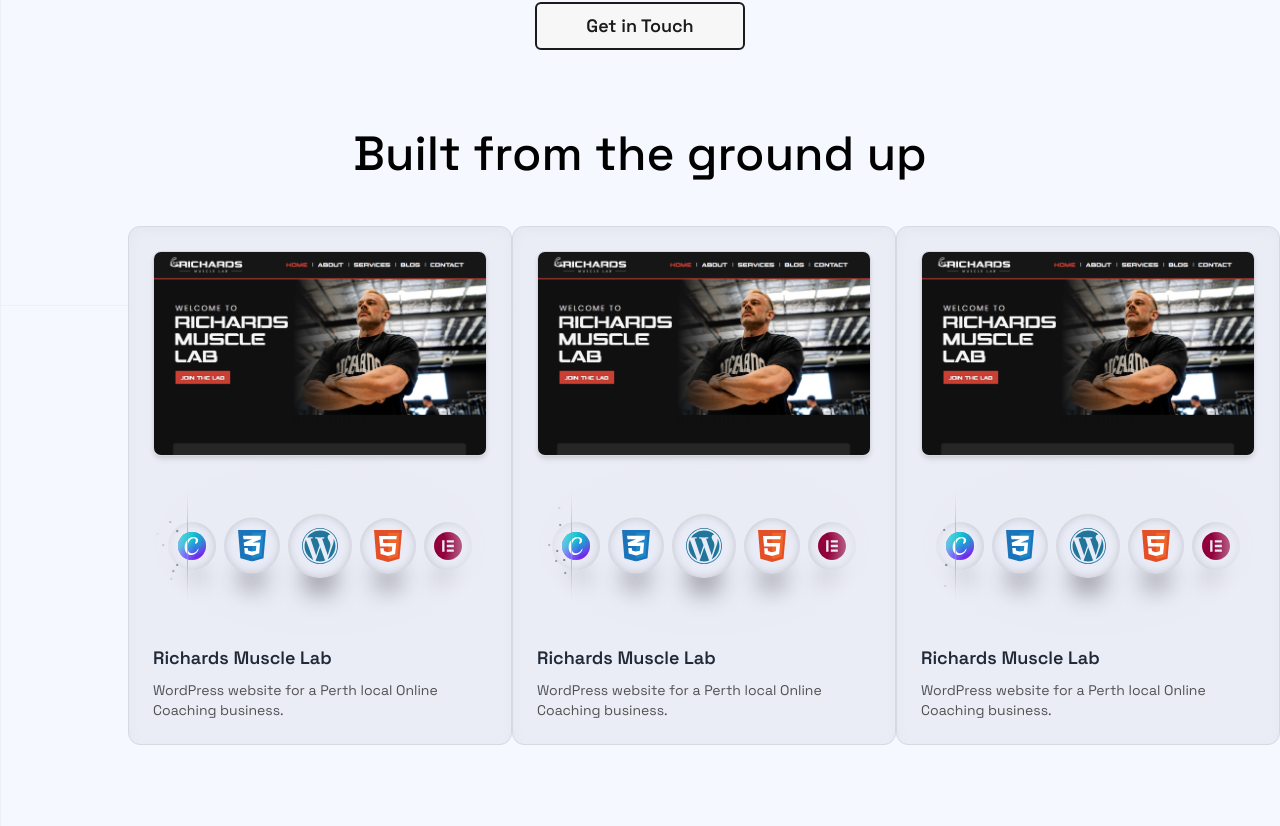
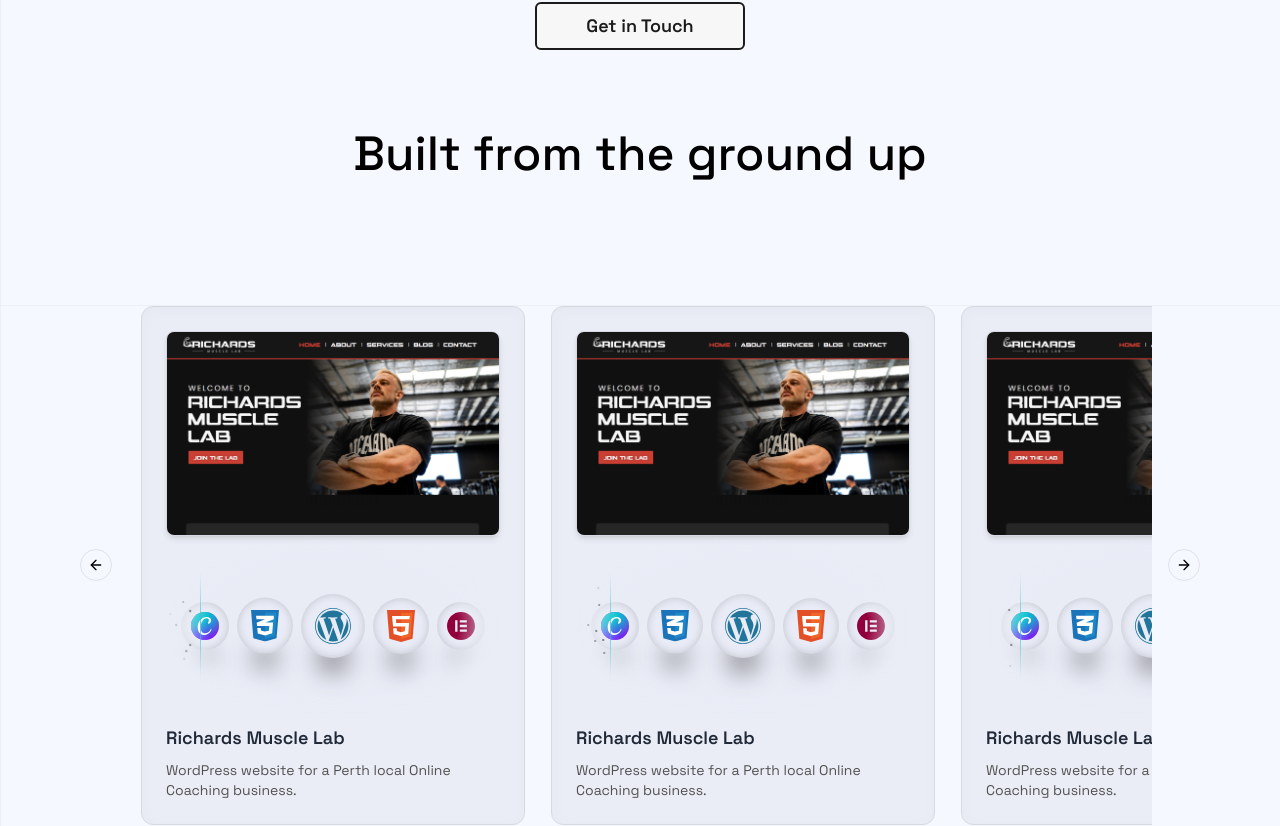
Before and after one commit to aidan-0/digi-designs, a Next.js app: page /showcase in a window 1280 px wide. Shown: the part 495-1321 px from the top of the page. Built offline with nearby package versions, Linux system fonts and the light colour scheme.

Commit message:
add carousel and began to style responsively

```diff
--- a/app/showcase/page.tsx
+++ b/app/showcase/page.tsx
@@ -71,7 +71,7 @@
 				{/* Projects Section */}
 				<div
 					id="projects"
-					className="px-5 sm:px-10 lg:px-20 xl:px-0 xl:w-4/5 2xl:w-[68%] md:mx-auto mt-12 md:mt-20 max-w-[1600px]"
+					className="px-5 sm:px-10 lg:px-20 xl:px-0 md:mx-auto mt-12 md:mt-20"
 				>
 					<h2 className="text-3xl md:text-5xl md:text-center font-medium">
 						Built from the ground up
--- a/components/ProjectCard.tsx
+++ b/components/ProjectCard.tsx
@@ -4,6 +4,14 @@
 import { cn } from "@/lib/utils";
 import { projects } from "@/data";
 import Image from "next/image";
+import {
+	Carousel,
+	CarouselContent,
+	CarouselItem,
+	CarouselNext,
+	CarouselPrevious,
+  } from "@/components/ui/carousel"
+
 
 export default function ProjectCard() {
 	useEffect(() => {
@@ -65,8 +73,12 @@
 
 	return (
 		<>
+		<Carousel className="max-w-[1600px] flex align-middle px-5 sm:px-10 lg:px-20 xl:px-0 xl:w-4/5 2xl:w-[68%] md:mx-auto py-12 md:py-20 "
+		opts={{align: "start", loop: true}}>
+		<CarouselContent className="m-0 max-w-[1600px]">
 			{projects.map((project, index) => (
-				<Card key={index}>
+				<CarouselItem className="md:basis-1/3 lg:basis-[410px] p-0" key={index}>
+				<Card >
 					<Image
 						src={project.image}
 						width={300}
@@ -129,7 +141,12 @@
 					<CardTitle>{project.title}</CardTitle>
 					<CardDescription>{project.description}</CardDescription>
 				</Card>
+				</CarouselItem >
 			))}
+			</CarouselContent >
+			<CarouselPrevious />
+			<CarouselNext />
+		</Carousel>
 		</>
 	);
 }
@@ -194,7 +211,6 @@
 		</div>
 	);
 };
-
 
 // Outer Card
 export const Card = ({
--- a/components/ui/button.tsx
+++ b/components/ui/button.tsx
@@ -5,7 +5,7 @@
 import { cn } from "@/lib/utils"
 
 const buttonVariants = cva(
-  "inline-flex items-center justify-center whitespace-nowrap rounded-md text-sm font-medium ring-offset-background transition-colors focus-visible:outline-none focus-visible:ring-1 focus-visible:ring-ring focus-visible:ring-offset-2 disabled:pointer-events-none disabled:opacity-50",
+  "inline-flex items-center justify-center whitespace-nowrap rounded-md text-sm font-medium ring-offset-background transition-colors focus-visible:outline-none focus-visible:ring-2 focus-visible:ring-ring focus-visible:ring-offset-2 disabled:pointer-events-none disabled:opacity-50",
   {
     variants: {
       variant: {
@@ -13,7 +13,7 @@
         destructive:
           "bg-destructive text-destructive-foreground hover:bg-destructive/90",
         outline:
-          "border border-input bg-dd-light dark:bg-background dark:hover:bg-card border-slate-300 hover:text-accent-foreground dark:p-[22px]",
+          "border border-input bg-background hover:bg-accent hover:text-accent-foreground",
         secondary:
           "bg-secondary text-secondary-foreground hover:bg-secondary/80",
         ghost: "hover:bg-accent hover:text-accent-foreground",
@@ -23,7 +23,7 @@
         default: "h-10 px-4 py-2",
         sm: "h-9 rounded-md px-3",
         lg: "h-11 rounded-md px-8",
-        icon: "h-12 w-12",
+        icon: "h-10 w-10",
       },
     },
     defaultVariants: {
--- /dev/null
+++ b/components/ui/carousel.tsx
@@ -0,0 +1,262 @@
+"use client"
+
+import * as React from "react"
+import useEmblaCarousel, {
+  type UseEmblaCarouselType,
+} from "embla-carousel-react"
+import { ArrowLeft, ArrowRight } from "lucide-react"
+
+import { cn } from "@/lib/utils"
+import { Button } from "@/components/ui/button"
+
+type CarouselApi = UseEmblaCarouselType[1]
+type UseCarouselParameters = Parameters<typeof useEmblaCarousel>
+type CarouselOptions = UseCarouselParameters[0]
+type CarouselPlugin = UseCarouselParameters[1]
+
+type CarouselProps = {
+  opts?: CarouselOptions
+  plugins?: CarouselPlugin
+  orientation?: "horizontal" | "vertical"
+  setApi?: (api: CarouselApi) => void
+}
+
+type CarouselContextProps = {
+  carouselRef: ReturnType<typeof useEmblaCarousel>[0]
+  api: ReturnType<typeof useEmblaCarousel>[1]
+  scrollPrev: () => void
+  scrollNext: () => void
+  canScrollPrev: boolean
+  canScrollNext: boolean
+} & CarouselProps
+
+const CarouselContext = React.createContext<CarouselContextProps | null>(null)
+
+function useCarousel() {
+  const context = React.useContext(CarouselContext)
+
+  if (!context) {
+    throw new Error("useCarousel must be used within a <Carousel />")
+  }
+
+  return context
+}
+
+const Carousel = React.forwardRef<
+  HTMLDivElement,
+  React.HTMLAttributes<HTMLDivElement> & CarouselProps
+>(
+  (
+    {
+      orientation = "horizontal",
+      opts,
+      setApi,
+      plugins,
+      className,
+      children,
+      ...props
+    },
+    ref
+  ) => {
+    const [carouselRef, api] = useEmblaCarousel(
+      {
+        ...opts,
+        axis: orientation === "horizontal" ? "x" : "y",
+      },
+      plugins
+    )
+    const [canScrollPrev, setCanScrollPrev] = React.useState(false)
+    const [canScrollNext, setCanScrollNext] = React.useState(false)
+
+    const onSelect = React.useCallback((api: CarouselApi) => {
+      if (!api) {
+        return
+      }
+
+      setCanScrollPrev(api.canScrollPrev())
+      setCanScrollNext(api.canScrollNext())
+    }, [])
+
+    const scrollPrev = React.useCallback(() => {
+      api?.scrollPrev()
+    }, [api])
+
+    const scrollNext = React.useCallback(() => {
+      api?.scrollNext()
+    }, [api])
+
+    const handleKeyDown = React.useCallback(
+      (event: React.KeyboardEvent<HTMLDivElement>) => {
+        if (event.key === "ArrowLeft") {
+          event.preventDefault()
+          scrollPrev()
+        } else if (event.key === "ArrowRight") {
+          event.preventDefault()
+          scrollNext()
+        }
+      },
+      [scrollPrev, scrollNext]
+    )
+
+    React.useEffect(() => {
+      if (!api || !setApi) {
+        return
+      }
+
+      setApi(api)
+    }, [api, setApi])
+
+    React.useEffect(() => {
+      if (!api) {
+        return
+      }
+
+      onSelect(api)
+      api.on("reInit", onSelect)
+      api.on("select", onSelect)
+
+      return () => {
+        api?.off("select", onSelect)
+      }
+    }, [api, onSelect])
+
+    return (
+      <CarouselContext.Provider
+        value={{
+          carouselRef,
+          api: api,
+          opts,
+          orientation:
+            orientation || (opts?.axis === "y" ? "vertical" : "horizontal"),
+          scrollPrev,
+          scrollNext,
+          canScrollPrev,
+          canScrollNext,
+        }}
+      >
+        <div
+          ref={ref}
+          onKeyDownCapture={handleKeyDown}
+          className={cn("relative", className)}
+          role="region"
+          aria-roledescription="carousel"
+          {...props}
+        >
+          {children}
+        </div>
+      </CarouselContext.Provider>
+    )
+  }
+)
+Carousel.displayName = "Carousel"
+
+const CarouselContent = React.forwardRef<
+  HTMLDivElement,
+  React.HTMLAttributes<HTMLDivElement>
+>(({ className, ...props }, ref) => {
+  const { carouselRef, orientation } = useCarousel()
+
+  return (
+    <div ref={carouselRef} className="overflow-hidden">
+      <div
+        ref={ref}
+        className={cn(
+          "flex",
+          orientation === "horizontal" ? "-ml-4" : "-mt-4 flex-col",
+          className
+        )}
+        {...props}
+      />
+    </div>
+  )
+})
+CarouselContent.displayName = "CarouselContent"
+
+const CarouselItem = React.forwardRef<
+  HTMLDivElement,
+  React.HTMLAttributes<HTMLDivElement>
+>(({ className, ...props }, ref) => {
+  const { orientation } = useCarousel()
+
+  return (
+    <div
+      ref={ref}
+      role="group"
+      aria-roledescription="slide"
+      className={cn(
+        "min-w-0 shrink-0 grow-0 basis-full",
+        orientation === "horizontal" ? "pl-4" : "pt-4",
+        className
+      )}
+      {...props}
+    />
+  )
+})
+CarouselItem.displayName = "CarouselItem"
+
+const CarouselPrevious = React.forwardRef<
+  HTMLButtonElement,
+  React.ComponentProps<typeof Button>
+>(({ className, variant = "outline", size = "icon", ...props }, ref) => {
+  const { orientation, scrollPrev, canScrollPrev } = useCarousel()
+
+  return (
+    <Button
+      ref={ref}
+      variant={variant}
+      size={size}
+      className={cn(
+        "absolute  h-8 w-8 rounded-full",
+        orientation === "horizontal"
+          ? "-left-12 top-1/2 -translate-y-1/2"
+          : "-top-12 left-1/2 -translate-x-1/2 rotate-90",
+        className
+      )}
+      disabled={!canScrollPrev}
+      onClick={scrollPrev}
+      {...props}
+    >
+      <ArrowLeft className="h-4 w-4" />
+      <span className="sr-only">Previous slide</span>
+    </Button>
+  )
+})
+CarouselPrevious.displayName = "CarouselPrevious"
+
+const CarouselNext = React.forwardRef<
+  HTMLButtonElement,
+  React.ComponentProps<typeof Button>
+>(({ className, variant = "outline", size = "icon", ...props }, ref) => {
+  const { orientation, scrollNext, canScrollNext } = useCarousel()
+
+  return (
+    <Button
+      ref={ref}
+      variant={variant}
+      size={size}
+      className={cn(
+        "absolute h-8 w-8 rounded-full",
+        orientation === "horizontal"
+          ? "-right-12 top-1/2 -translate-y-1/2"
+          : "-bottom-12 left-1/2 -translate-x-1/2 rotate-90",
+        className
+      )}
+      disabled={!canScrollNext}
+      onClick={scrollNext}
+      {...props}
+    >
+      <ArrowRight className="h-4 w-4" />
+      <span className="sr-only">Next slide</span>
+    </Button>
+  )
+})
+CarouselNext.displayName = "CarouselNext"
+
+export {
+  type CarouselApi,
+  Carousel,
+  CarouselContent,
+  CarouselItem,
+  CarouselPrevious,
+  CarouselNext,
+}
--- a/data.tsx
+++ b/data.tsx
@@ -179,4 +179,116 @@
 			},
 		],
 	},
+	{
+		title: "Richards Muscle Lab",
+		description:
+			"WordPress website for a Perth local Online Coaching business.",
+		image: "/projects/richards-muscle-lab.png",
+		techStack: [
+			{
+				icon: "/tech-stack/canva.svg",
+				name: "canva",
+			},
+			{
+				icon: "/tech-stack/css-3.svg",
+				name: "css",
+			},
+			{
+				icon: "/tech-stack/wordpress-icon.svg",
+				name: "wordpress",
+			},
+			{
+				icon: "/tech-stack/html-1.svg",
+				name: "html",
+			},
+			{
+				icon: "/tech-stack/elementor.svg",
+				name: "elementor",
+			},
+		],
+	},
+	{
+		title: "Richards Muscle Lab",
+		description:
+			"WordPress website for a Perth local Online Coaching business.",
+		image: "/projects/richards-muscle-lab.png",
+		techStack: [
+			{
+				icon: "/tech-stack/canva.svg",
+				name: "canva",
+			},
+			{
+				icon: "/tech-stack/css-3.svg",
+				name: "css",
+			},
+			{
+				icon: "/tech-stack/wordpress-icon.svg",
+				name: "wordpress",
+			},
+			{
+				icon: "/tech-stack/html-1.svg",
+				name: "html",
+			},
+			{
+				icon: "/tech-stack/elementor.svg",
+				name: "elementor",
+			},
+		],
+	},
+	{
+		title: "Richards Muscle Lab",
+		description:
+			"WordPress website for a Perth local Online Coaching business.",
+		image: "/projects/richards-muscle-lab.png",
+		techStack: [
+			{
+				icon: "/tech-stack/canva.svg",
+				name: "canva",
+			},
+			{
+				icon: "/tech-stack/css-3.svg",
+				name: "css",
+			},
+			{
+				icon: "/tech-stack/wordpress-icon.svg",
+				name: "wordpress",
+			},
+			{
+				icon: "/tech-stack/html-1.svg",
+				name: "html",
+			},
+			{
+				icon: "/tech-stack/elementor.svg",
+				name: "elementor",
+			},
+		],
+	},
+	{
+		title: "Richards Muscle Lab",
+		description:
+			"WordPress website for a Perth local Online Coaching business.",
+		image: "/projects/richards-muscle-lab.png",
+		techStack: [
+			{
+				icon: "/tech-stack/canva.svg",
+				name: "canva",
+			},
+			{
+				icon: "/tech-stack/css-3.svg",
+				name: "css",
+			},
+			{
+				icon: "/tech-stack/wordpress-icon.svg",
+				name: "wordpress",
+			},
+			{
+				icon: "/tech-stack/html-1.svg",
+				name: "html",
+			},
+			{
+				icon: "/tech-stack/elementor.svg",
+				name: "elementor",
+			},
+		],
+	},
 ];
--- a/package.json
+++ b/package.json
@@ -19,6 +19,7 @@
     "@tabler/icons-react": "^3.15.0",
     "class-variance-authority": "^0.7.0",
     "clsx": "^2.1.1",
+    "embla-carousel-react": "^8.3.0",
     "framer-motion": "^11.5.4",
     "gsap": "^3.12.5",
     "lucide-react": "^0.439.0",
```
Also changed, not shown: app/page.tsx (+7 -7 lines), 1 other file (tests, documents, lock files or other folders).
